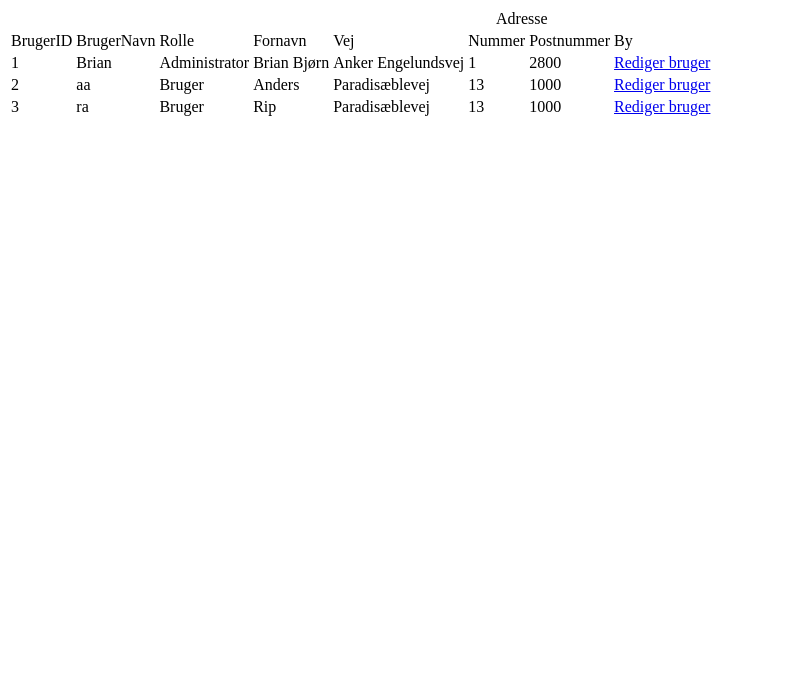
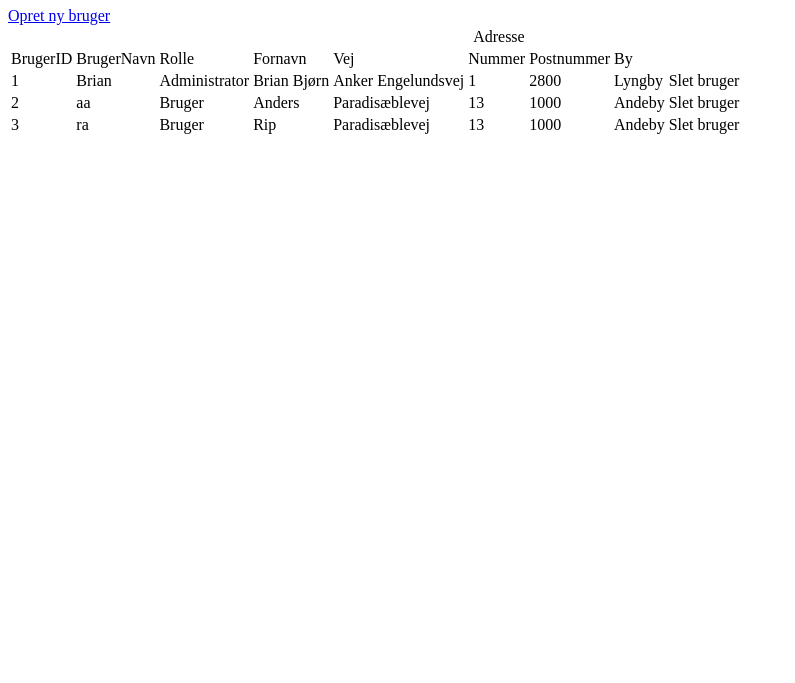
Before and after one commit to diplomit-dtu/02324-07_HTML, a plain HTML site: page Lektion 7/WebContent/useradmin.html in a window 1280 px wide. Shown: the part 117-800 px from the top of the page, without its empty margins (0-795 px from the left). Drawn offline with Linux system fonts and the light colour scheme.

Commit message:
Stig fix

```diff
--- a/Lektion 7/WebContent/useradmin.html
+++ b/Lektion 7/WebContent/useradmin.html
@@ -8,6 +8,7 @@
 <B>Menu</B>
 <nav><a href="useradmin.html">Brugeradministration</a>&nbsp;| <a href="index.html">logud</a></nav>
 <H1>Bruger administration</H1>
+<div><a href="useredit.html">Opret ny bruger</a> </div>
 <div id="test">
 		<table>
 			<thead>
@@ -36,7 +37,8 @@
 					<td>Anker Engelundsvej</td>
 					<td>1</td>
 					<td>2800</td>
-					<td><A href="useredit.html">Rediger bruger</A>
+					<td>Lyngby</td>
+					<td><a>Slet bruger</a>
 				</tr>
 				<tr>
 					<td>2</td>
@@ -46,7 +48,8 @@
 					<td>Paradisæblevej</td>
 					<td>13</td>
 					<td>1000</td>
-					<td><A href="useredit.html">Rediger bruger</A>
+					<td>Andeby</td>
+					<td><a>Slet bruger</a>
 				</tr>
 				<tr>
 					<td>3</td>
@@ -56,7 +59,8 @@
 					<td>Paradisæblevej</td>
 					<td>13</td>
 					<td>1000</td>
-					<td><A href="useredit.html">Rediger bruger</A>
+					<td>Andeby</td>
+					<td><A>Slet bruger</A>
 				</tr>
 			</tbody>
 		</table>
```
Also changed, not shown: Lektion 7/WebContent/useredit.html (+4 -4 lines), 1 other file.
